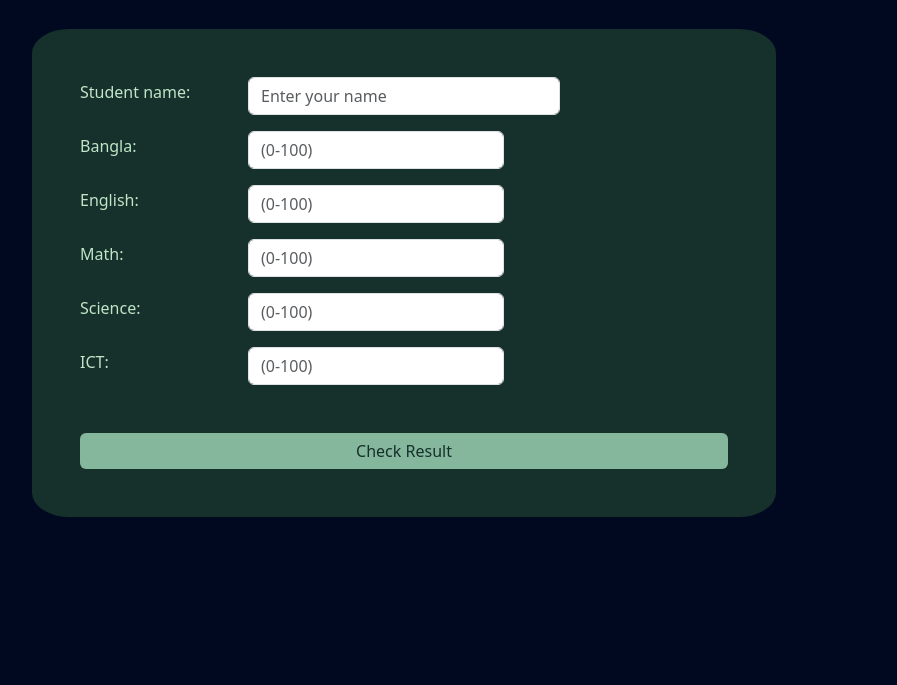
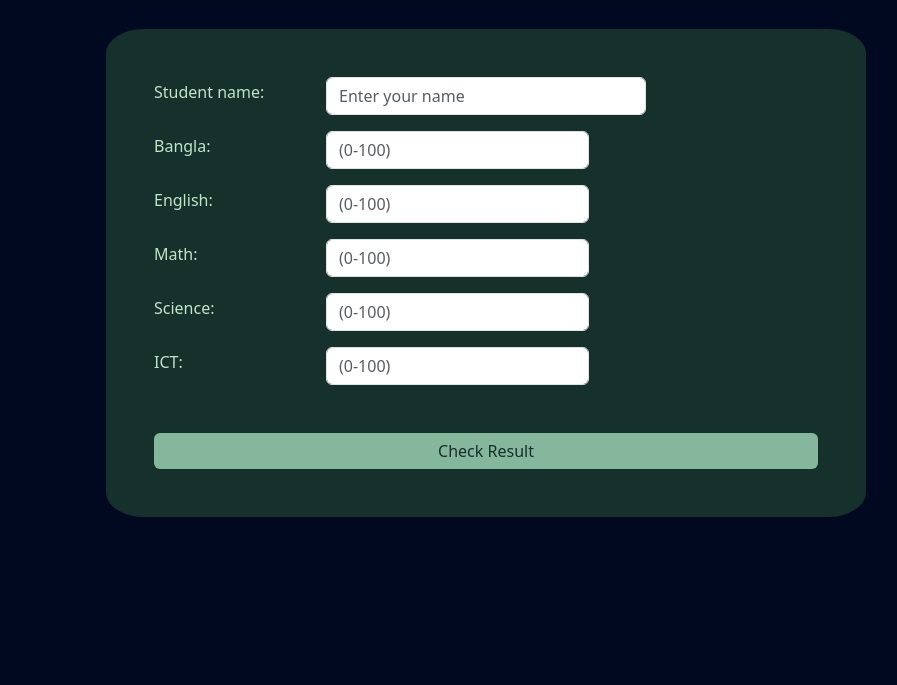
Before and after one commit to Jubayed-02/srms-nactar, a plain HTML site: page index.html in a window 1280 px wide. Shown: the part 115-800 px from the top of the page, without its empty margins (154-1051 px from the left). Drawn offline with Linux system fonts and the light colour scheme.

Commit message:
fix: the main div is now centered

```diff
--- a/index.html
+++ b/index.html
@@ -8,12 +8,15 @@
     <link rel="stylesheet" href="css/style.css" />
   </head>
   <body>
-    <div class="container-md mb-5 row">
+    <div class="container-md mb-5">
+      <div class="row justify-content-center">
+        <div class="col-12">
           <p class="h1 text-center my-5">Student Result Management System</p>
-      <form class="px-5 py-5 col-md-8" style="margin: auto">
-        <div class="mb-3 row d-flex align-items-center">
+        </div>
+        <form class="px-5 py-5 col-md-8">
+          <div class="mb-3 row align-items-center">
             <div class="col-md-3">
-            <label for="student-name" class="form-label col-3 w-100"
+              <label for="student-name" class="form-label"
                 >Student name:
               </label>
             </div>
@@ -29,7 +32,6 @@
               <span class="custom-text" title="Name can't be empty"></span>
             </div>
           </div>
-
           <div class="mb-3 row d-flex align-items-center">
             <div class="col-3">
               <label for="bangla" class="form-label w-100">Bangla: </label>
@@ -51,7 +53,7 @@
           </div>
           <div class="mb-3 row d-flex align-items-center">
             <div class="col-3">
-            <label for="english" class="form-label w-1">English: </label>
+              <label for="english" class="form-label">English: </label>
             </div>
             <div class="col-sm-5">
               <input
@@ -125,7 +127,6 @@
               <span class="custom-text" title="Invalid mark"></span>
             </div>
           </div>
-
           <!-- Button trigger modal -->
           <button
             type="button"
@@ -136,7 +137,6 @@
             Check Result
           </button>
         </form>
-
         <!-- Modal -->
         <div
           class="modal fade"
@@ -159,7 +159,6 @@
                   onclick="reset()"
                 ></button>
               </div>
-
               <!-- modal output body -->
               <div class="modal-body">
                 <div class="row">
@@ -210,6 +209,7 @@
           </div>
         </div>
       </div>
+    </div>
     <script src="js/bootstrap.bundle.js"></script>
     <script src="js/script.js"></script>
   </body>
```
Lines whose indentation alone changed are shown as unchanged.
